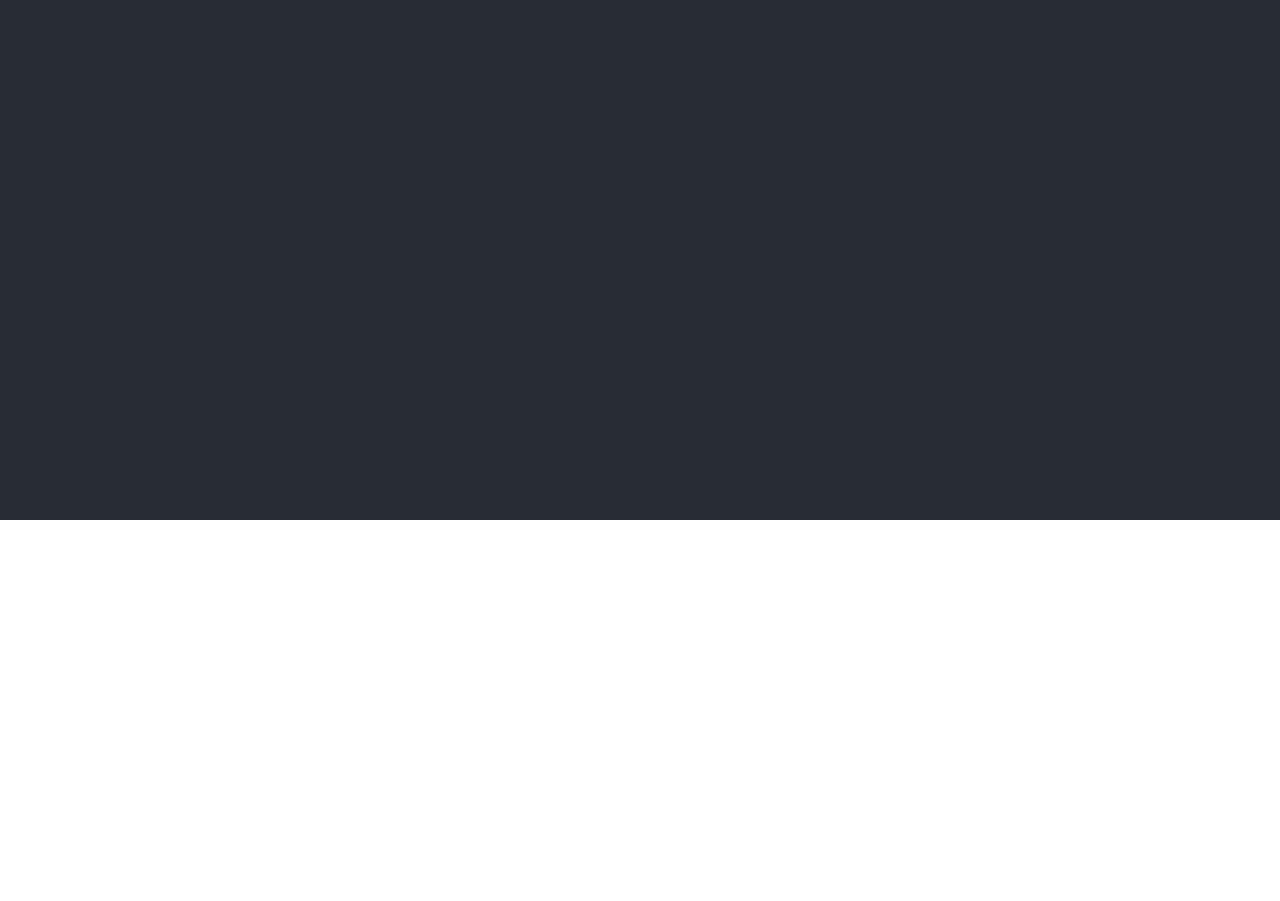
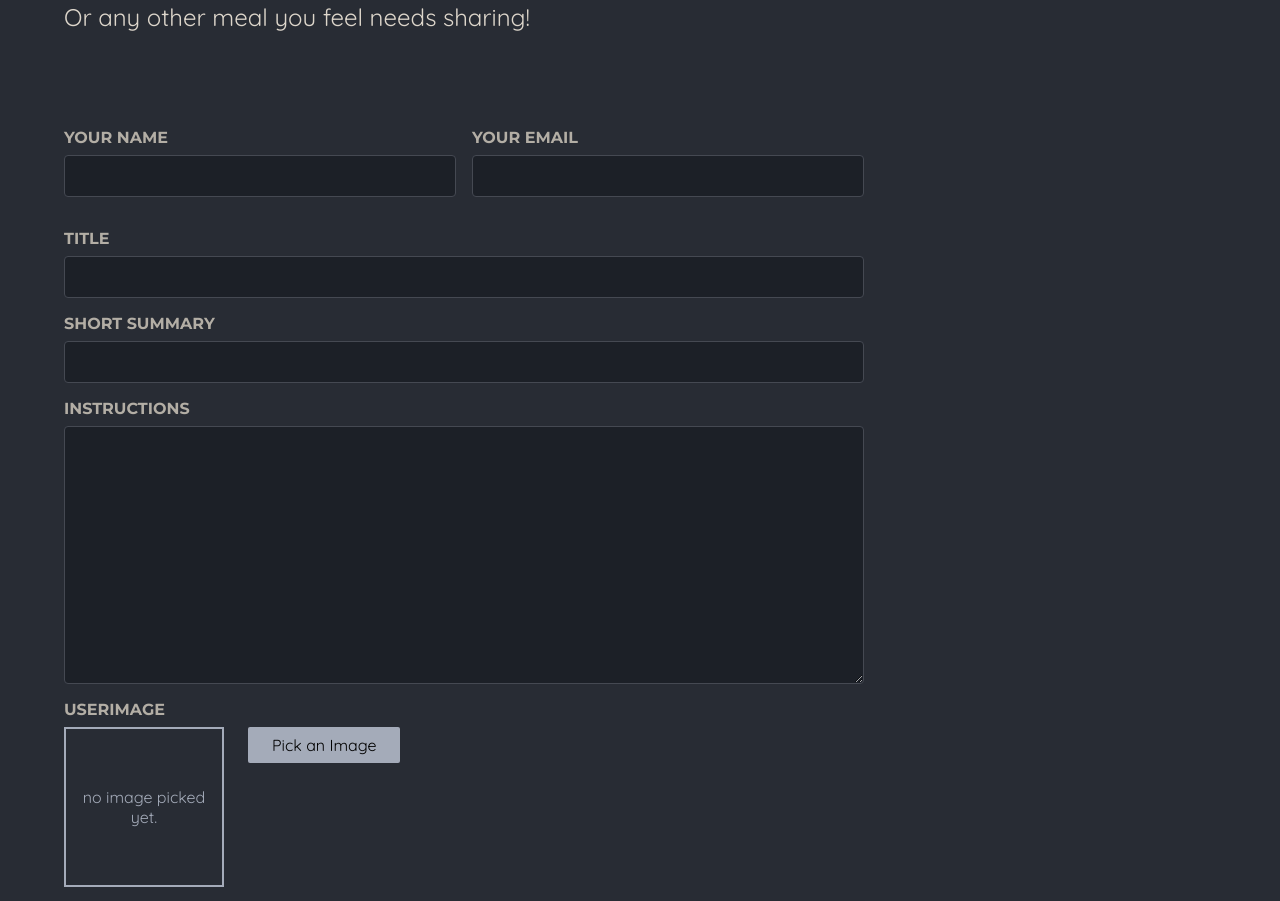
Before and after one commit to m-honarzade/NextLevel-Food, a Next.js app: page /meals/share in a window 1280 px wide. Shown: the part 280-1181 px from the top of the page. Before the commit the page ends 800 px from the top, so only its background shows below. Built offline with nearby package versions, Linux system fonts and the light colour scheme.

Commit message:
completing share meal page with form and image picker

```diff
--- a/app/meals/[mealSlug]/page.js
+++ b/app/meals/[mealSlug]/page.js
@@ -1,10 +1,14 @@
 import Image from "next/image";
+import { notFound } from "next/navigation";
+import { getMeal } from "@/lib/meals";
 import classes from "./page.module.css";
-import { getMeal } from "@/lib/meals";
 
 const MealDetails = ({ params }) => {
   // params passed by next.js
   const meal = getMeal(params.mealSlug);
+  if (!meal) {
+    notFound();
+  }
   meal.instructions = meal.instructions.replace(/\n/g, "</br>");
   return (
     <>
--- a/app/meals/share/page.js
+++ b/app/meals/share/page.js
@@ -1,4 +1,50 @@
+import ImagePicker from "@/components/meals/image-picker";
+import classes from "./page.module.css";
 const ShareMealPage = () => {
-  return <p>Share Meal page</p>;
+  return (
+    <>
+      <header className={classes.header}>
+        <h1>
+          Share your <span className={classes.highlight}>favorite meal</span>
+        </h1>
+        <p>Or any other meal you feel needs sharing!</p>
+      </header>
+      <main className={classes.main}>
+        <form className={classes.form}>
+          <div className={classes.row}>
+            <p>
+              <label htmlFor="name">Your name</label>
+              <input type="text" id="name" name="name" required />
+            </p>
+            <p>
+              <label htmlFor="email">Your email</label>
+              <input type="email" id="email" name="email" required />
+            </p>
+          </div>
+          <p>
+            <label htmlFor="title">Title</label>
+            <input type="text" id="title" name="title" required />
+          </p>
+          <p>
+            <label htmlFor="summary">Short Summary</label>
+            <input type="text" id="summary" name="summary" required />
+          </p>
+          <p>
+            <label htmlFor="instructions">Instructions</label>
+            <textarea
+              id="instructions"
+              name="instructions"
+              rows="10"
+              required
+            ></textarea>
+          </p>
+          <ImagePicker label={"userImage"} name={"userImage"} />
+          <p className={classes.actions}>
+            <button type="submit">Share Meal</button>
+          </p>
+        </form>
+      </main>
+    </>
+  );
 };
 export default ShareMealPage;
--- /dev/null
+++ b/app/meals/share/page.module.css
@@ -0,0 +1,98 @@
+.header {
+  gap: 3rem;
+  margin: 3rem auto 5rem auto;
+  width: 90%;
+  max-width: 75rem;
+  color: #ddd6cb;
+  font-size: 1.5rem;
+}
+
+.header h1 {
+  font-family: "Montserrat", sans-serif;
+}
+
+.highlight {
+  background: linear-gradient(90deg, #f9572a, #ff8a05);
+  background-clip: text;
+  -webkit-background-clip: text;
+  -webkit-text-fill-color: transparent;
+}
+
+.main {
+  width: 90%;
+  max-width: 75rem;
+  margin: 3rem auto;
+  color: white;
+}
+
+.form {
+  max-width: 50rem;
+}
+
+.form label {
+  display: block;
+  margin-bottom: 0.5rem;
+  font-size: 1rem;
+  font-family: "Montserrat", sans-serif;
+  text-transform: uppercase;
+  color: #b3aea5;
+  font-weight: bold;
+}
+
+.form input,
+.form textarea {
+  display: block;
+  width: 100%;
+  padding: 0.5rem 1rem;
+  border-radius: 4px;
+  border: 1px solid #454952;
+  background: #1c2027;
+  font-size: 1.25rem;
+  font-family: "Montserrat", sans-serif;
+  color: #ddd6cb;
+}
+
+.form input:focus,
+.form textarea:focus {
+  outline-color: #f99f2a;
+  background-color: #1f252d;
+}
+
+.row {
+  display: flex;
+  gap: 1rem;
+}
+
+.row p {
+  width: 100%;
+}
+
+.actions {
+  text-align: right;
+}
+
+.actions button {
+  border: 0;
+  padding: 0.75rem 2rem;
+  background: linear-gradient(90deg, #f9572a, #ff9b05);
+  border: none;
+  color: #ffffff;
+  border-radius: 2px;
+  cursor: pointer;
+  font: inherit;
+  font-size: 1.25rem;
+  box-shadow: 0 2px 5px rgba(0, 0, 0, 0.3);
+}
+
+.actions button:hover,
+.actions button:focus {
+  background: linear-gradient(90deg, #fd4715, #f9b241);
+}
+
+.actions button:disabled,
+.actions button:hover:disabled,
+.actions button:focus:disabled {
+  background: #ccc;
+  color: #979797;
+  cursor: not-allowed;
+}
--- /dev/null
+++ b/components/meals/image-picker.js
@@ -0,0 +1,60 @@
+"use client";
+
+import { useRef, useState } from "react";
+import classes from "./image-picker.module.css";
+import Image from "next/image";
+
+const ImagePicker = ({ label, name }) => {
+  const imageInput = useRef();
+  const [pickedImage, setPickedImage] = useState();
+
+  const pickImageClickHandler = () => {
+    imageInput.current.click();
+  };
+
+  const changePickedImageHandler = (event) => {
+    const file = event.target.files[0];
+    if (!file) {
+      setPickedImage(null);
+      return;
+    }
+    const fileReader = new FileReader();
+    fileReader.onload = () => {
+      setPickedImage(fileReader.result);
+    };
+    fileReader.readAsDataURL(file);
+  };
+
+  return (
+    <div className={classes.picker}>
+      <label htmlFor={name}>{label}</label>
+      <div className={classes.controls}>
+        <div className={classes.preview}>
+          {!pickedImage && <p>no image picked yet.</p>}
+          {pickedImage && (
+            <Image src={pickedImage} alt="image selected by user." fill />
+          )}
+        </div>
+        <input
+          className={classes.input}
+          id={name}
+          name={name}
+          type="file"
+          accept="image/png, image/jpeg"
+          ref={imageInput}
+          onChange={changePickedImageHandler}
+          required
+        />
+        <button
+          type="button"
+          className={classes.button}
+          onClick={pickImageClickHandler}
+        >
+          Pick an Image
+        </button>
+      </div>
+    </div>
+  );
+};
+
+export default ImagePicker;
--- /dev/null
+++ b/components/meals/image-picker.module.css
@@ -0,0 +1,45 @@
+.controls {
+  display: flex;
+  align-items: flex-start;
+  gap: 1.5rem;
+  margin-bottom: 1rem;
+}
+
+.picker .input {
+  display: none;
+}
+
+.picker .button {
+  border: 0;
+  padding: 0.5rem 1.5rem;
+  background: #a4abb9;
+  border-radius: 2px;
+  cursor: pointer;
+  font: inherit;
+}
+
+.picker .button:hover,
+.picker .button:focus {
+  background: #b3b9c6;
+}
+
+.preview {
+  width: 10rem;
+  height: 10rem;
+  border: 2px solid #a4abb9;
+  display: flex;
+  justify-content: center;
+  align-items: center;
+  text-align: center;
+  color: #a4abb9;
+  position: relative;
+}
+
+.preview p {
+  margin: 0;
+  padding: 1rem;
+}
+
+.preview img {
+  object-fit: cover;
+}
```
Also changed, not shown: app/meals/not-found.js (added, +10 -0 lines).
